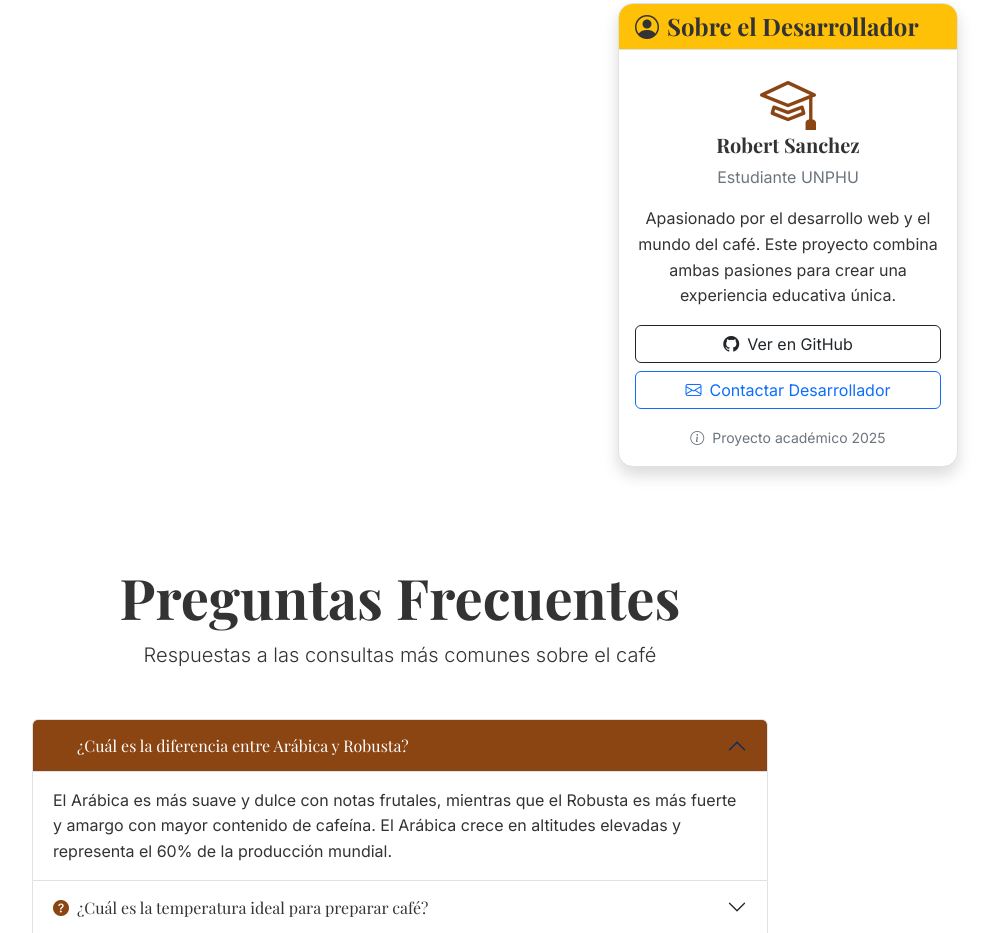
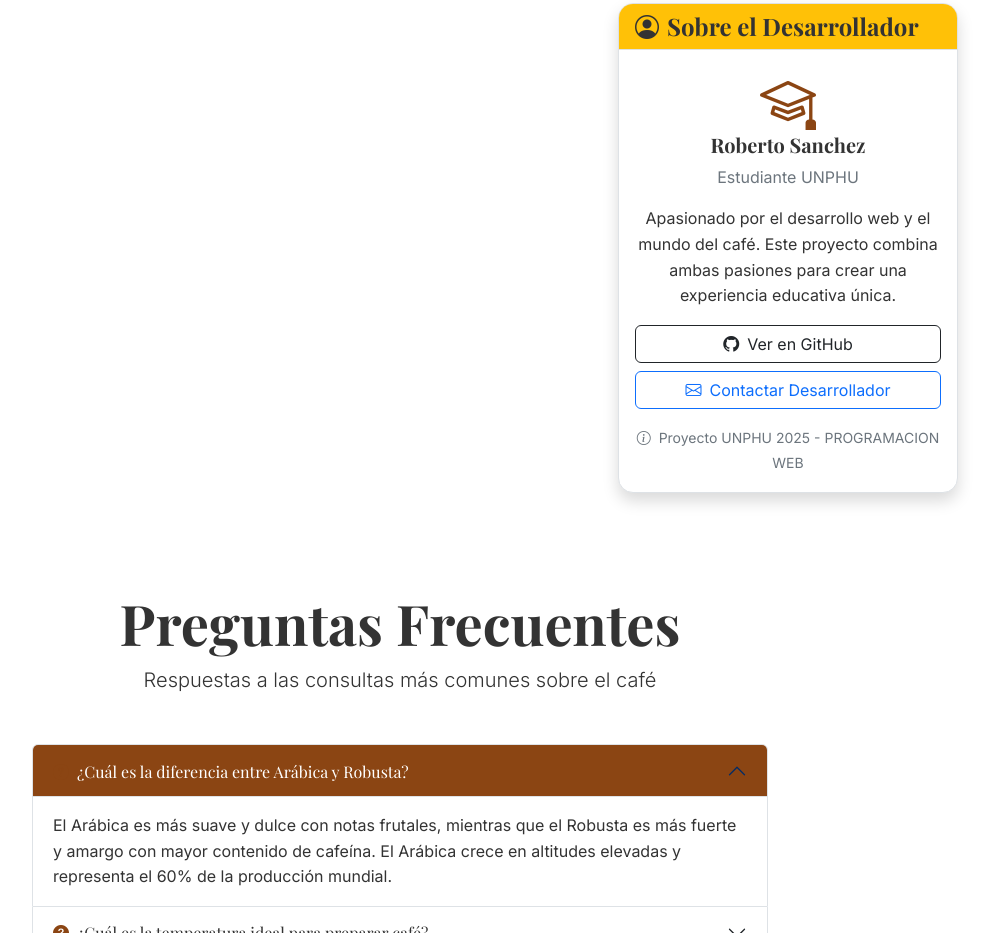
Before and after one commit to RobertSanchez19/cafe-mundo, a plain HTML site: page contactos.html in a window 1280 px wide. Shown: the part 1560-2493 px from the top of the page, without its empty margins (240-1232 px from the left). Drawn offline with nearby package versions, Linux system fonts and the light colour scheme.

Commit message:
Update contactos.html

```diff
--- a/contactos.html
+++ b/contactos.html
@@ -282,7 +282,7 @@
                         <div class="card-body text-center">
                             <div class="mb-3">
                                 <i class="bi bi-mortarboard display-4 text-primary mb-2"></i>
-                                <h5>Robert Sanchez</h5>
+                                <h5>Roberto Sanchez</h5>
                                 <p class="text-muted">Estudiante UNPHU</p>
                             </div>
 
@@ -300,7 +300,7 @@
                             <div class="mt-3">
                                 <small class="text-muted">
                                     <i class="bi bi-info-circle me-1"></i>
-                                    Proyecto académico 2025
+                                    Proyecto UNPHU 2025 - PROGRAMACION WEB
                                 </small>
                             </div>
                         </div>
```
